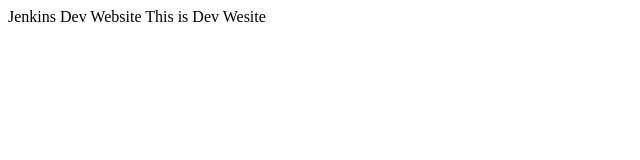
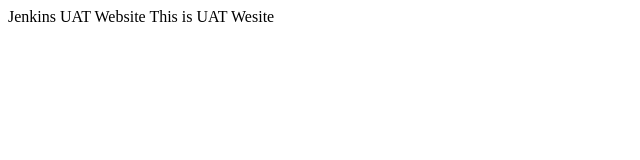
Before and after one commit to ramkumargetgit/website, a plain HTML site: page index.html in a window 1280 px wide. Shown: the full height of the page, 0-640 px from the left. Drawn offline with Linux system fonts and the light colour scheme.

Commit message:
Update index.html
Changed to UAT for auto build

```diff
--- a/index.html
+++ b/index.html
@@ -1,6 +1,6 @@
 <html>
-<tittle> Jenkins Dev Website </title>
+<tittle> Jenkins UAT Website </title>
 <body>
-This is Dev Wesite
+This is UAT Wesite
 </body>
 </html>
```
